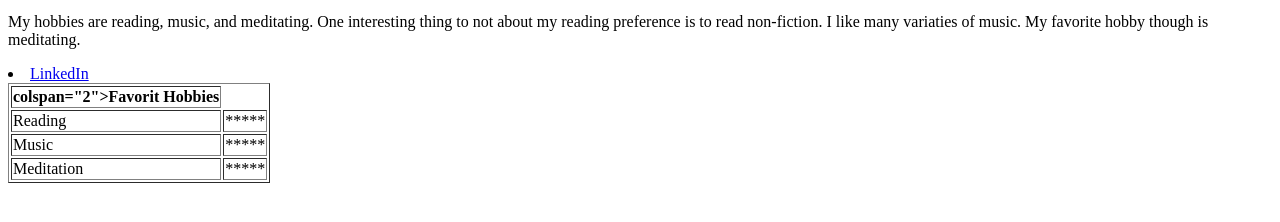
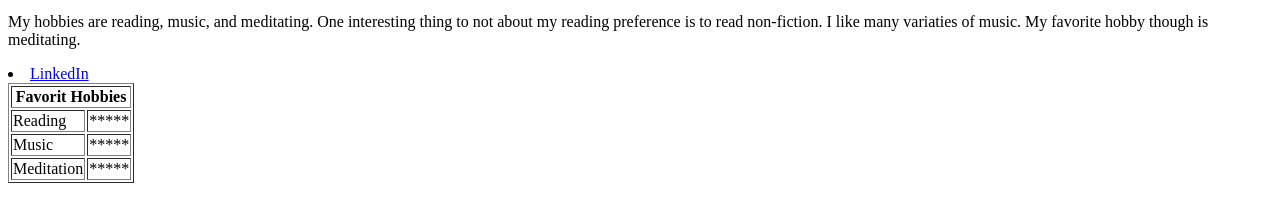
Before and after one commit to amishap79/amishap79.github.io, a plain HTML site: page index.html in a window 1280 px wide. Shown: the part 114-336 px from the top of the page. Drawn offline with Linux system fonts and the light colour scheme.

Commit message:
index.html fix

```diff
--- a/index.html
+++ b/index.html
@@ -27,7 +27,7 @@
   <table  border="1">
     <thead>
       <tr>
-        <th> colspan="2">Favorit Hobbies</th>
+        <th colspan="2">Favorit Hobbies</th>
       </tr>
     </thead>
     <tbody>
```
